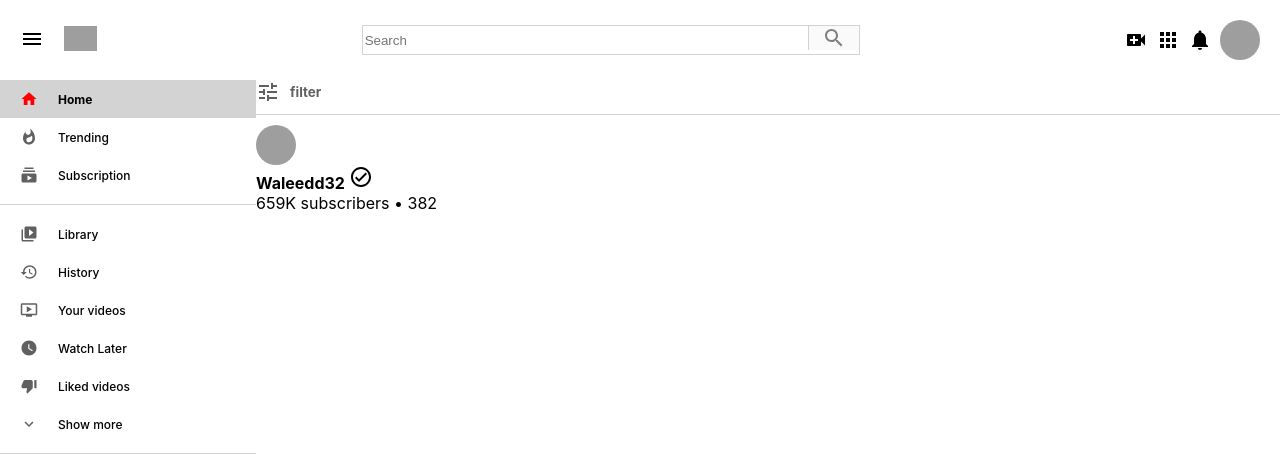
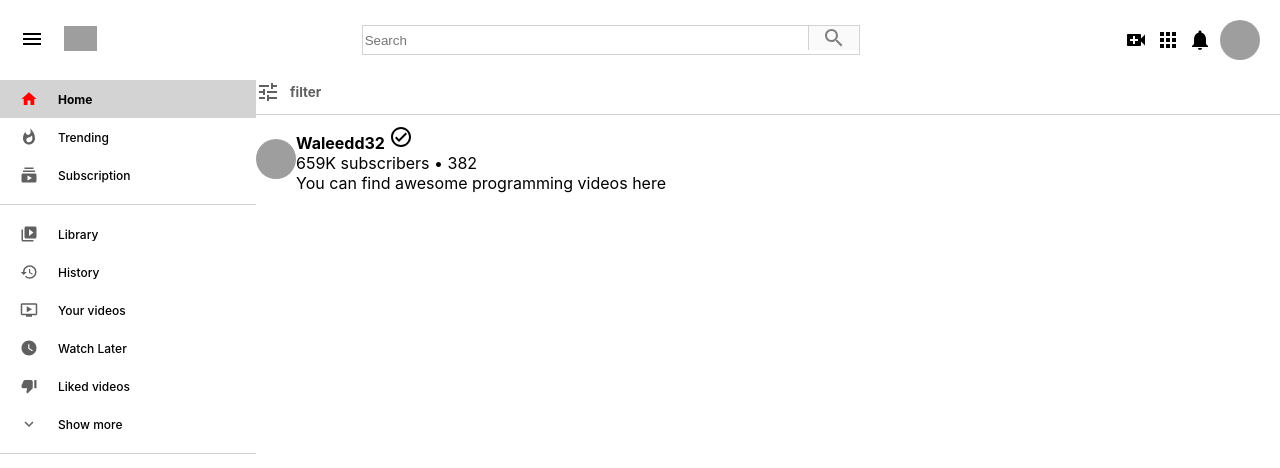
Before and after one commit to waleedd32/Youtube-clone, a React (Create React App) app: page /search/1 in a window 1280 px wide. Shown: the top 468 px of the page. Built offline with nearby package versions, Linux system fonts and the light colour scheme; grey boxes are pictures that could not be loaded.

Commit message:
added description to ChannelRow.js and created ChannelRow.css and added styles to channelRow

```diff
--- /dev/null
+++ b/src/components/ChannelRow.css
@@ -0,0 +1,5 @@
+.channelRow {
+  display: flex;
+  align-items: center;
+  width: 70%;
+}
--- a/src/components/ChannelRow.js
+++ b/src/components/ChannelRow.js
@@ -1,6 +1,7 @@
 import React from "react";
 import { Avatar } from "@material-ui/core";
 import VerifiedIcon from "@material-ui/icons/CheckCircleOutlineOutlined";
+import "./ChannelRow.css";
 
 function ChannelRow({
   image,
@@ -20,6 +21,7 @@
         <p>
           {subs} subscribers • {noOfVideos}
         </p>
+        <p>{description}</p>
       </div>
     </div>
   );
```
Also changed, not shown: 1 other file (tests, documents, lock files or other folders).
